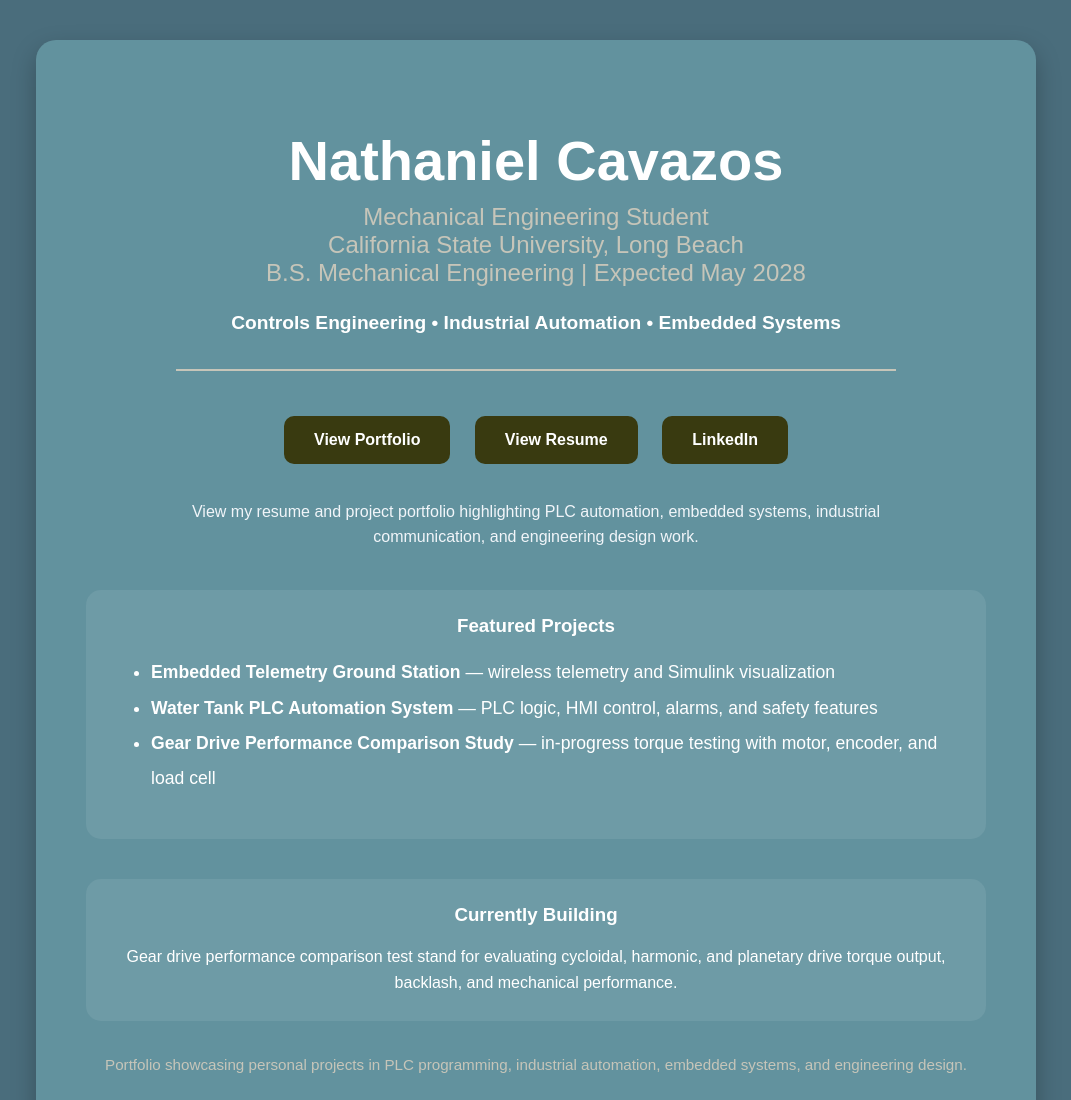
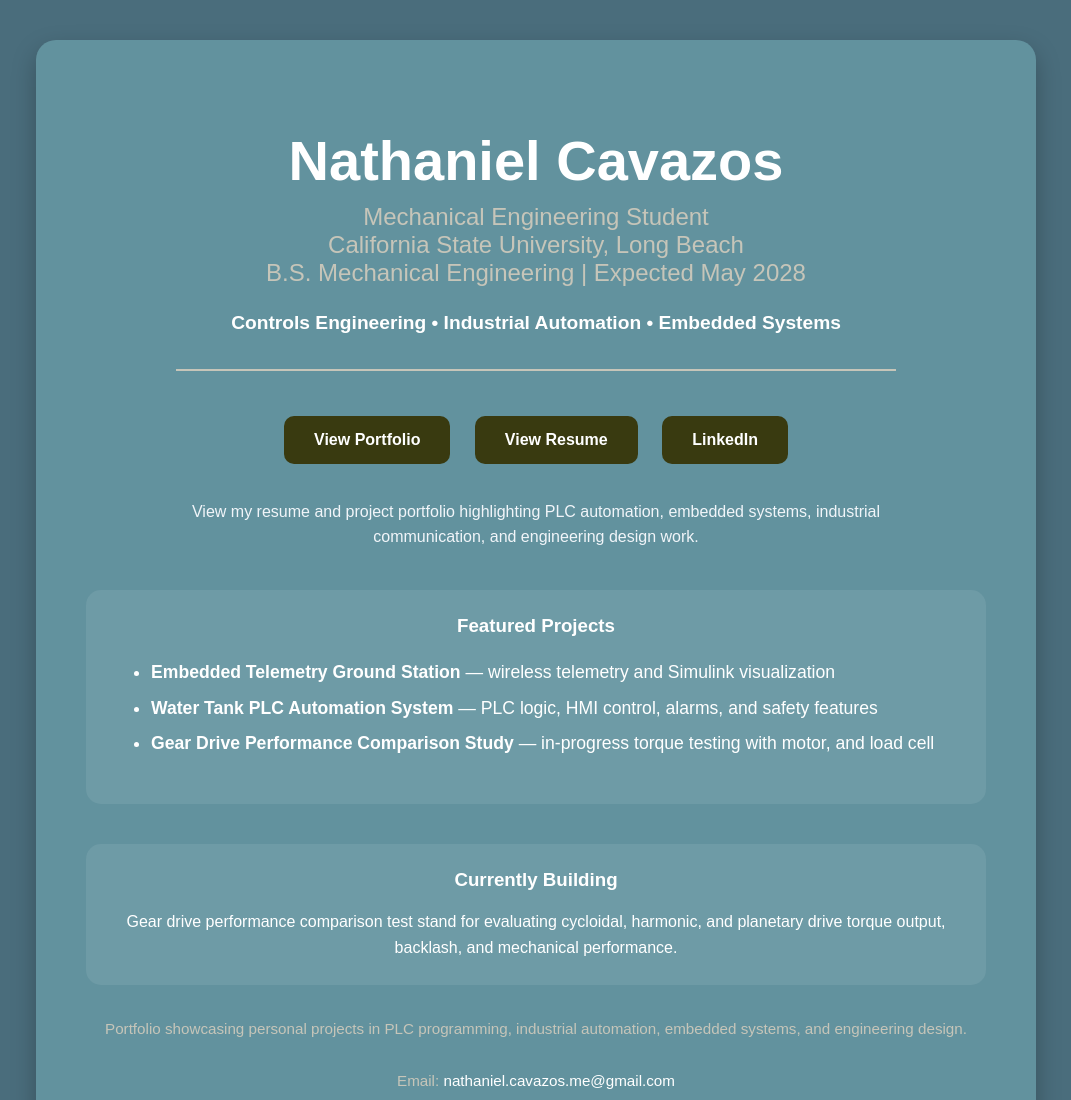
Before and after one commit to nathanielcavazos/nathanielcavazos.github.io, a plain HTML site: page index.html in a window 1280 px wide. Shown: the top 1100 px of the page, without its empty margins (104-1175 px from the left). Drawn offline with Linux system fonts and the light colour scheme.

Commit message:
Update index.html

```diff
--- a/index.html
+++ b/index.html
@@ -181,7 +181,7 @@
             <ul>
                 <li><strong>Embedded Telemetry Ground Station</strong> — wireless telemetry and Simulink visualization</li>
                 <li><strong>Water Tank PLC Automation System</strong> — PLC logic, HMI control, alarms, and safety features</li>
-                <li><strong>Gear Drive Performance Comparison Study</strong> — in-progress torque testing with motor, encoder, and load cell</li>
+                <li><strong>Gear Drive Performance Comparison Study</strong> — in-progress torque testing with motor, and load cell</li>
             </ul>
         </div>
 
```
